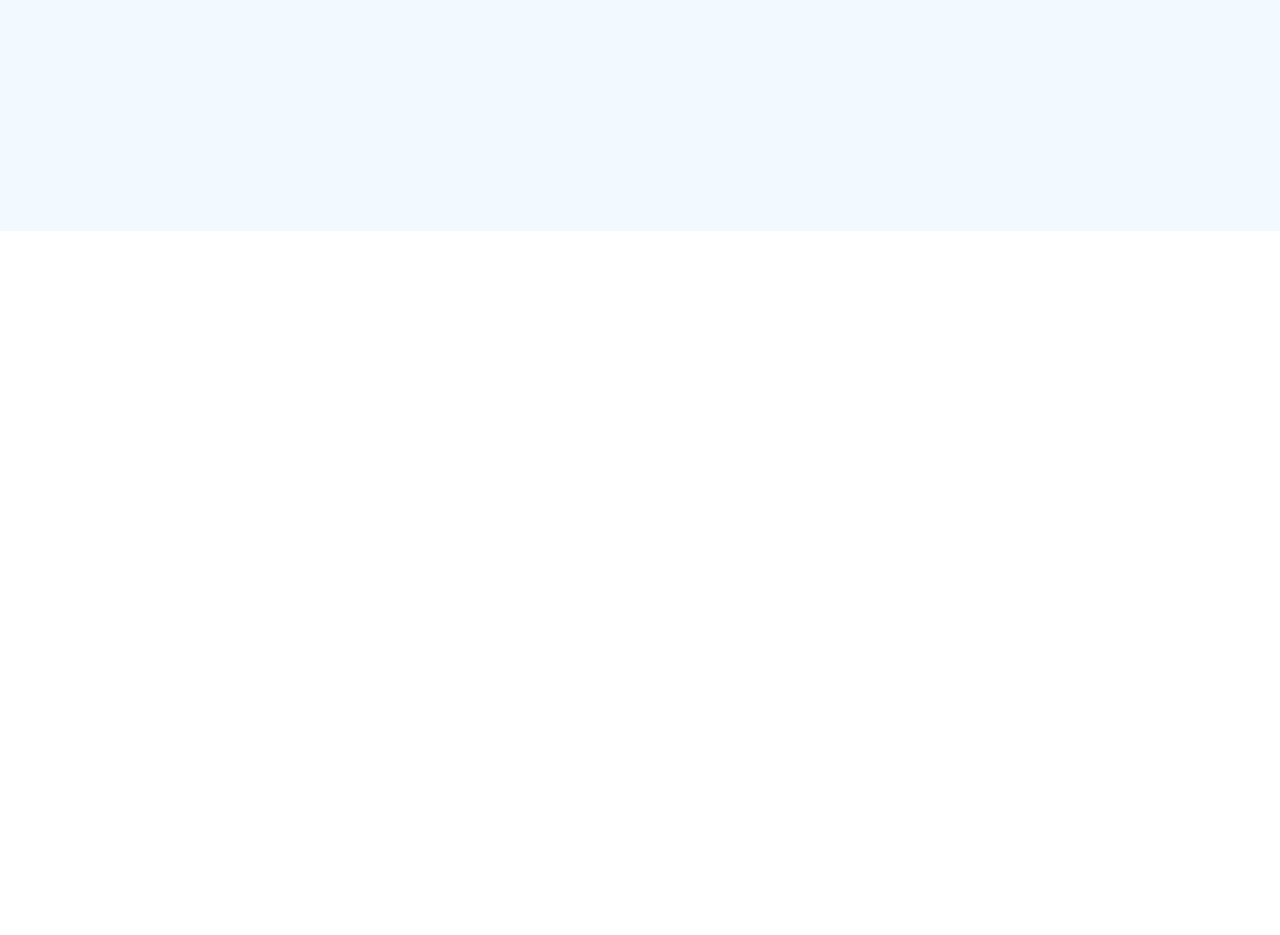
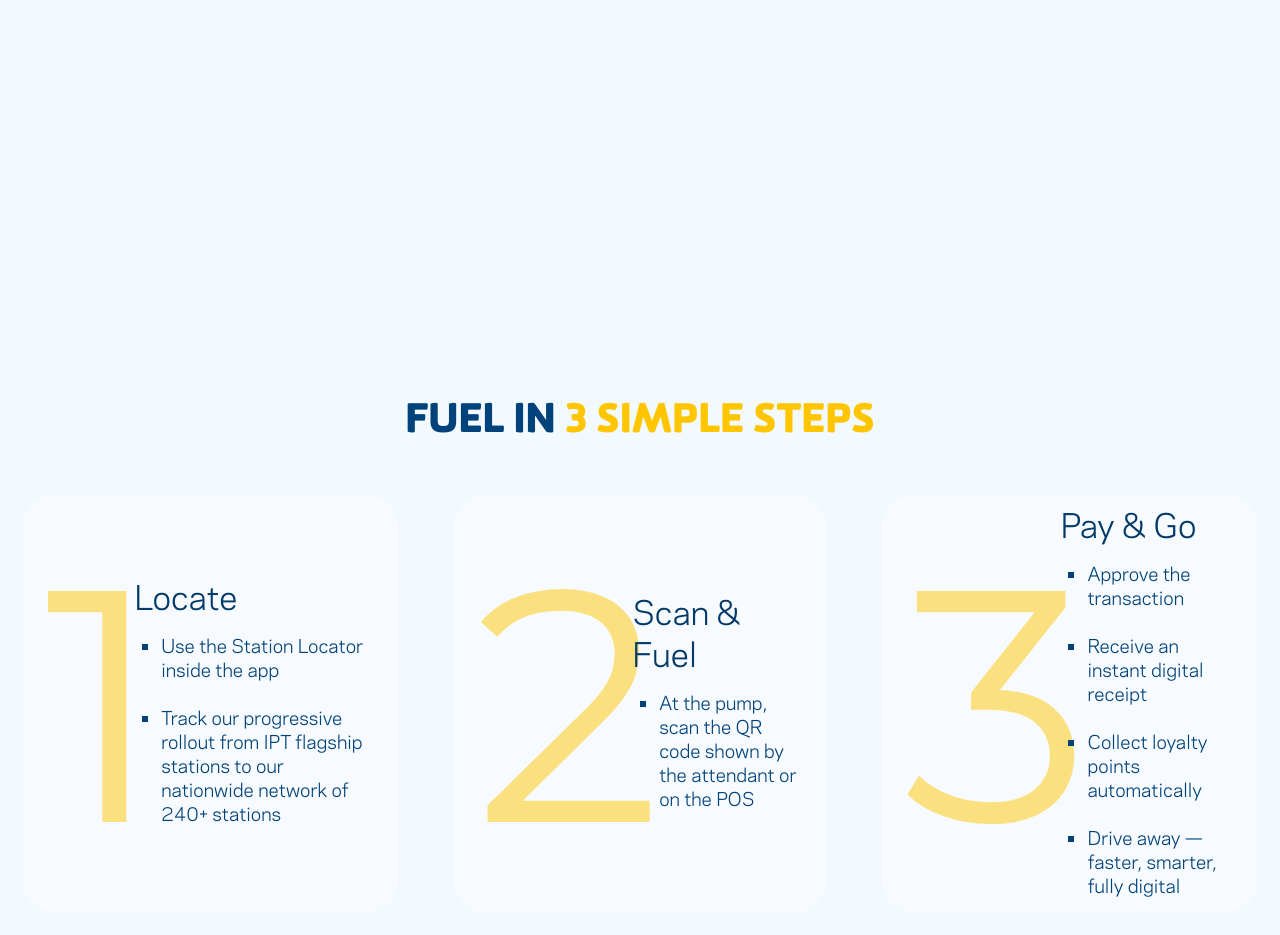
Before and after one commit to hadinajem52/internship-landing-page-ipt, a website built with Vite: page index.html in a window 1280 px wide. Shown: the part 3323-4258 px from the top of the page. Before the commit the page ends 3554 px from the top, so only its background shows below. Built offline with nearby package versions, Linux system fonts and the light colour scheme.

Commit message:
first version of fuel in 3 steps

```diff
--- a/index.html
+++ b/index.html
@@ -153,6 +153,54 @@
           </div>
         </div>
       </section>
+
+      <section class="steps" aria-labelledby="steps-title" data-node-id="1:4473">
+        <div class="steps__inner">
+          <h2 class="steps__title" id="steps-title" data-node-id="1:4474">
+            <span class="steps__title-accent">Fuel in</span>
+            <span class="steps__title-highlight">3 simple steps</span>
+          </h2>
+
+          <div class="steps__grid" data-node-id="1:4475">
+            <article class="steps__card" data-node-id="1:4476">
+              <span class="steps__number" aria-hidden="true" data-node-id="1:4477">1</span>
+              <div class="steps__content" data-node-id="1:4478">
+                <h3 class="steps__heading" data-node-id="1:4479">Locate</h3>
+                <ul class="steps__list" data-node-id="1:4480">
+                  <li>Use the Station Locator inside the app</li>
+                  <li>
+                    Track our progressive rollout from IPT flagship stations to our nationwide network of
+                    240+ stations
+                  </li>
+                </ul>
+              </div>
+            </article>
+
+            <article class="steps__card" data-node-id="1:4481">
+              <span class="steps__number" aria-hidden="true" data-node-id="1:4483">2</span>
+              <div class="steps__content" data-node-id="1:4484">
+                <h3 class="steps__heading" data-node-id="1:4485">Scan &amp; Fuel</h3>
+                <ul class="steps__list" data-node-id="1:4486">
+                  <li>At the pump, scan the QR code shown by the attendant or on the POS</li>
+                </ul>
+              </div>
+            </article>
+
+            <article class="steps__card" data-node-id="1:4487">
+              <span class="steps__number" aria-hidden="true" data-node-id="1:4488">3</span>
+              <div class="steps__content" data-node-id="1:4489">
+                <h3 class="steps__heading" data-node-id="1:4490">Pay &amp; Go</h3>
+                <ul class="steps__list" data-node-id="1:4491">
+                  <li>Approve the transaction</li>
+                  <li>Receive an instant digital receipt</li>
+                  <li>Collect loyalty points automatically</li>
+                  <li>Drive away — faster, smarter, fully digital</li>
+                </ul>
+              </div>
+            </article>
+          </div>
+        </div>
+      </section>
     </main>
     <script type="module" src="/js/main.js"></script>
   </body>
--- /dev/null
+++ b/scss/components/_steps.scss
@@ -0,0 +1,169 @@
+.steps {
+  padding: 160px 0;
+  background: #f2f9ff;
+}
+
+.steps__inner {
+  display: flex;
+  width: min(calc(100% - 48px), 1314px);
+  margin: 0 auto;
+  flex-direction: column;
+  align-items: center;
+  gap: 50px;
+}
+
+.steps__title {
+  margin: 0;
+  color: #00427a;
+  font-family: "Sommet Rounded", sans-serif;
+  font-size: 40px;
+  font-weight: 900;
+  line-height: 55px;
+  text-align: center;
+  text-transform: uppercase;
+}
+
+.steps__title-highlight {
+  color: #ffc600;
+}
+
+.steps__grid {
+  display: flex;
+  width: 100%;
+  justify-content: space-between;
+  gap: 57px;
+}
+
+.steps__card {
+  display: flex;
+  height: 415px;
+  width: 400px;
+  align-items: center;
+  padding-inline: 20px;
+  border: 1px solid rgb(255 255 255 / 40%);
+  border-radius: 30px;
+  background: rgb(255 255 255 / 40%);
+}
+
+.steps__number {
+  flex-shrink: 0;
+  margin-right: -30px;
+  color: rgb(255 198 0 / 50%);
+  // Figma specifies Sommet Rounded Regular, but only the Heavy cut is available
+  // as an asset, which renders far bolder/wider than the design. Montserrat at
+  // its regular weight is the closest stand-in for the intended stroke weight.
+  font-family: "Montserrat", sans-serif;
+  font-size: 330px;
+  font-weight: 400;
+  line-height: 1;
+  white-space: nowrap;
+}
+
+.steps__content {
+  display: flex;
+  flex: 1;
+  flex-direction: column;
+  gap: 15px;
+}
+
+.steps__heading {
+  margin: 0;
+  color: #033a69;
+  font-family: "Galaxie Polaris", sans-serif;
+  font-size: 32px;
+  // Figma specifies Medium (500), but fonts/Galaxie Polaris Medium.otf renders
+  // italic and Book.otf (400) renders unexpectedly bold. 300 (Light.otf) is the
+  // only cut that renders upright and non-bold, so heading/body share it and
+  // rely on size/color for hierarchy instead of weight.
+  font-weight: 300;
+  line-height: 42px;
+}
+
+.steps__list {
+  margin: 0;
+  padding: 0;
+  color: #00427a;
+  font-family: "Galaxie Polaris", sans-serif;
+  font-size: 18px;
+  // Figma specifies Book (400), but fonts/Galaxie Polaris Book.otf renders bold.
+  // 300 (Light.otf) is the closest match to the intended body-copy weight.
+  font-weight: 300;
+  line-height: 24px;
+  list-style: none;
+}
+
+.steps__list li {
+  position: relative;
+  padding-left: 27px;
+}
+
+.steps__list li::before {
+  content: "";
+  position: absolute;
+  top: 8px;
+  left: 8px;
+  width: 6px;
+  height: 6px;
+  background: currentcolor;
+}
+
+.steps__list li + li {
+  margin-top: 24px;
+}
+
+@media (width <= 900px) {
+  .steps {
+    padding: 100px 0 140px;
+  }
+
+  .steps__inner {
+    gap: 60px;
+  }
+
+  .steps__title {
+    font-size: clamp(31px, 5vw, 40px);
+  }
+
+  .steps__grid {
+    flex-direction: column;
+    align-items: center;
+    gap: 40px;
+  }
+
+  .steps__card {
+    height: auto;
+    width: min(100%, 460px);
+    padding: 40px 24px;
+  }
+
+  .steps__number {
+    font-size: 220px;
+  }
+}
+
+@media (width <= 560px) {
+  .steps {
+    padding: 76px 0 100px;
+  }
+
+  .steps__title {
+    font-size: clamp(27px, 8vw, 34px);
+  }
+
+  .steps__card {
+    flex-direction: column;
+    align-items: flex-start;
+    padding: 28px 20px;
+  }
+
+  .steps__number {
+    margin-right: 0;
+    margin-bottom: -30px;
+    font-size: 140px;
+  }
+
+  .steps__heading {
+    font-size: 26px;
+    line-height: 1.2;
+  }
+}
--- a/scss/main.scss
+++ b/scss/main.scss
@@ -6,3 +6,4 @@
 @use "components/visits-card";
 @use "components/balance-card";
 @use "components/benefits";
+@use "components/steps";
```
